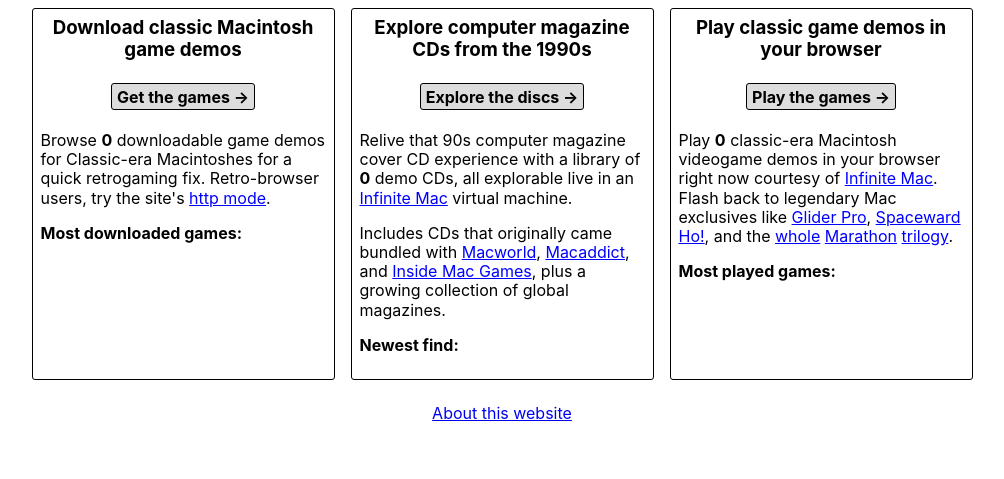
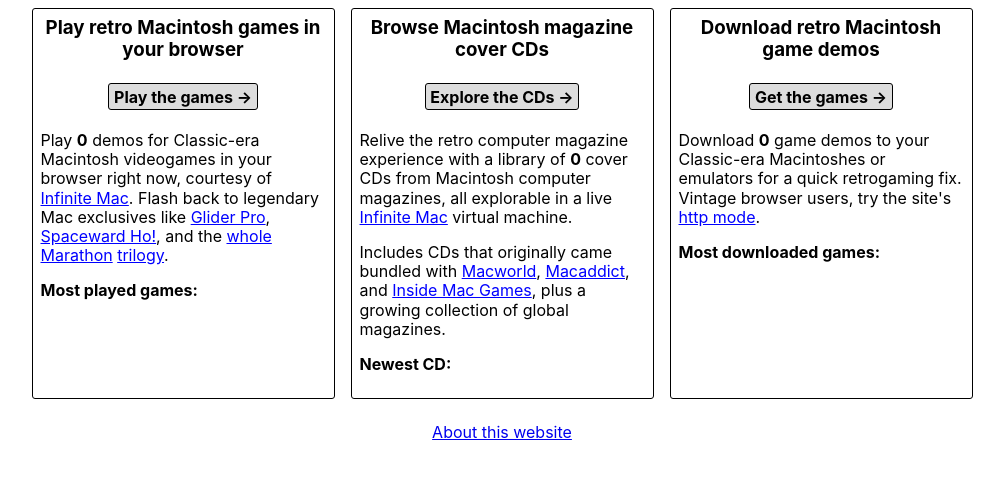
Before and after one commit to jcgraybill/classicmacdemos, a Django app: page / in a window 1280 px wide. Shown: the part 60-539 px from the top of the page, without its empty margins (138-1142 px from the left). Run offline with Django 4.2, Linux system fonts and the light colour scheme; data that the repository does not hold is empty; some libraries are stand-ins or nearby versions.

Commit message:
Update home.html

```diff
--- a/website/demos/templates/demos/home.html
+++ b/website/demos/templates/demos/home.html
@@ -3,19 +3,21 @@
 {% load static %}
 {% block content %}
 <section>
+{% if not request.session.is_old_browser %}
 <aside>
-<h3>Download classic Macintosh game demos</h3>
-<div class="homebutton"><a href="{% url 'demos:games' %}"><b><span aria-hidden="true" class="fa-solid fa-download" title="Download"></span> Get the games{% if not request.session.is_old_browser %} &rarr;{% endif %}</b></a></div>
-<p>Browse <b>{{ downloads.count }}</b> downloadable game demos for Classic-era Macintoshes for a quick retrogaming fix. Retro-browser users, try the site's <a href="http://classicmacdemos.com/">http mode</a>.</p>
-<p><b>Most downloaded games:</b></p>
-{% include "demos/game_cards.html" with games=downloads|slice:":5" tiny=True %}
+<h3>Play retro Macintosh games in your browser</h3>
+<div class="homebutton"><a href="{% url 'demos:playable' %}"><b><span aria-hidden="true" class="fa-solid fa-play"></span> Play the games &rarr;</b></a></div>
+<p>Play <b>{{ infinitemac.count }}</b> demos for Classic-era Macintosh videogames in your browser right now, courtesy of <a href="https://infinitemac.org/">Infinite Mac</a>. Flash back to legendary Mac exclusives like <a href="{% url 'demos:demo' 'glider-pro' %}">Glider Pro</a>, <a href="{% url 'demos:demo' 'spaceward-ho' %}">Spaceward Ho!</a>, and the <a href="{% url 'demos:demo' 'marathon-1' %}">whole</a> <a href="{% url 'demos:demo' 'marathon-2-durandal' %}">Marathon</a> <a href="{% url 'demos:demo' 'marathon-infinity' %}">trilogy</a>.</p>
+<p><b>Most played games:</b></p>
+{% include "demos/game_cards.html" with games=infinitemac|slice:":5" tiny=True %}
 </aside>
+{% endif %}
 <aside>
-<h3>Explore computer magazine CDs from the 1990s</h3>
-<div class="homebutton"><a href="{% url 'demos:sources' %}"><b><span aria-hidden="true" class="fa-solid fa-compact-disc" title="Discs"></span> Explore the discs{% if not request.session.is_old_browser %} &rarr;{% endif %}</b></a></div>
-<p>Relive that 90s computer magazine cover CD experience with a library of <b>{{ discs.count }}</b> demo CDs, all explorable live in an <a href="https://infinitemac.org/">Infinite Mac</a> virtual machine.</p>
-<p>Includes CDs that originally came bundled with <a href="{% url 'demos:magazine' 'macworld' %}">Macworld</a>, <a href="{% url 'demos:magazine' 'macaddict' %}">Macaddict</a>, and <a href="{% url 'demos:magazine' 'inside-mac-games' %}">Inside Mac Games</a>, plus a growing collection of global magazines. </p>
-<p><b>Newest find:</b></p>
+<h3>Browse Macintosh magazine cover CDs</h3>
+<div class="homebutton"><a href="{% url 'demos:sources' %}"><b><span aria-hidden="true" class="fa-solid fa-compact-disc" title="Discs"></span> Explore the CDs{% if not request.session.is_old_browser %} &rarr;{% endif %}</b></a></div>
+<p>Relive the retro computer magazine experience with a library of <b>{{ discs.count }}</b> cover CDs from Macintosh computer magazines, all explorable in a live <a href="https://infinitemac.org/">Infinite Mac</a> virtual machine.</p>
+<p>Includes CDs that originally came bundled with <a href="{% url 'demos:magazine' 'macworld' %}">Macworld</a>, <a href="{% url 'demos:magazine' 'macaddict' %}">Macaddict</a>, and <a href="{% url 'demos:magazine' 'inside-mac-games' %}">Inside Mac Games</a>, plus a growing collection of global magazines.</p>
+<p><b>Newest CD:</b></p>
 {% for disc in discs|slice:":1" %}
     {% if disc.images > 0 %}
         <a href="{% url 'demos:source' disc.slug %}"><img src="{{ request.scheme }}:{% static 'discs' %}/{{ disc.slug }}/image-1.png" alt="{{ disc.description }}"></a>
@@ -24,14 +26,12 @@
     {% endif %}
 {% endfor %}
 </aside>
-{% if not request.session.is_old_browser %}
 <aside>
-<h3>Play classic game demos in your browser</h3>
-<div class="homebutton"><a href="{% url 'demos:playable' %}"><b><span aria-hidden="true" class="fa-solid fa-play"></span> Play the games &rarr;</b></a></div>
-<p>Play <b>{{ infinitemac.count }}</b> classic-era Macintosh videogame demos in your browser right now courtesy of <a href="https://infinitemac.org/">Infinite Mac</a>. Flash back to legendary Mac exclusives like <a href="{% url 'demos:demo' 'glider-pro' %}">Glider Pro</a>, <a href="{% url 'demos:demo' 'spaceward-ho' %}">Spaceward Ho!</a>, and the <a href="{% url 'demos:demo' 'marathon-1' %}">whole</a> <a href="{% url 'demos:demo' 'marathon-2-durandal' %}">Marathon</a> <a href="{% url 'demos:demo' 'marathon-infinity' %}">trilogy</a>.</p>
-<p><b>Most played games:</b></p>
-{% include "demos/game_cards.html" with games=infinitemac|slice:":5" tiny=True %}
+<h3>Download retro Macintosh game demos</h3>
+<div class="homebutton"><a href="{% url 'demos:games' %}"><b><span aria-hidden="true" class="fa-solid fa-download" title="Download"></span> Get the games{% if not request.session.is_old_browser %} &rarr;{% endif %}</b></a></div>
+<p>Download <b>{{ downloads.count }}</b> game demos to your Classic-era Macintoshes or emulators for a quick retrogaming fix. Vintage browser users, try the site's <a href="http://classicmacdemos.com/">http mode</a>.</p>
+<p><b>Most downloaded games:</b></p>
+{% include "demos/game_cards.html" with games=downloads|slice:":5" tiny=True %}
 </aside>
-{% endif %}
 </section>
 {% endblock %}
```
